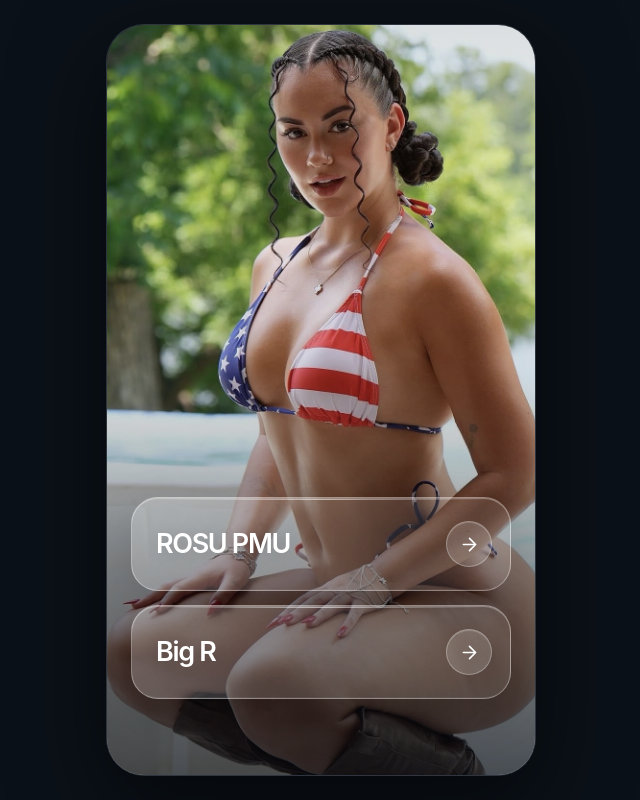
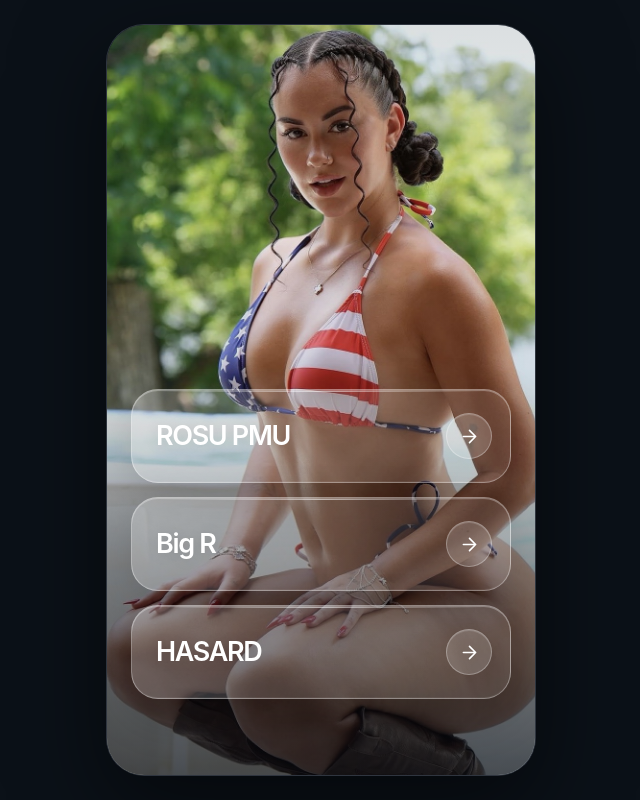
Before and after one commit to NavarroJulien/ROSUPMU, a plain HTML site: page index.html in a window 1280 px wide. Shown: the whole page, without its empty margins (319-959 px from the left). Drawn offline with Linux system fonts and the light colour scheme.

Commit message:
Update index.html

```diff
--- a/index.html
+++ b/index.html
@@ -231,6 +231,12 @@
           <svg viewBox="0 0 24 24"><path d="M5 12h14m-7-7 7 7-7 7"/></svg>
         </span>
       </a>
+       <a class="menu__link" href="html/page3.html">
+        <span class="menu__name">HASARD</span>
+        <span class="menu__arrow" aria-hidden="true">
+          <svg viewBox="0 0 24 24"><path d="M5 12h14m-7-7 7 7-7 7"/></svg>
+        </span>
+      </a>
     </nav>
   </main>
 </body>
```
